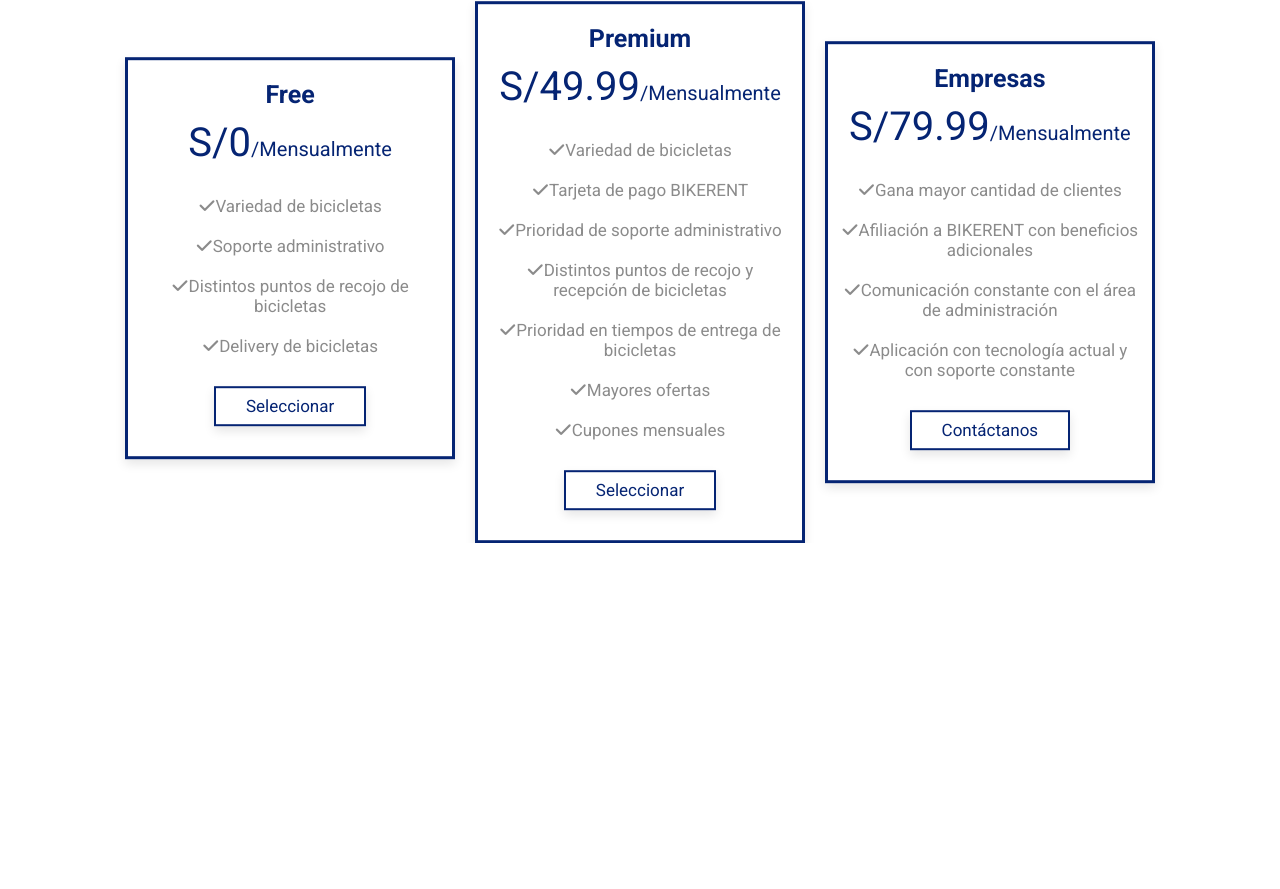
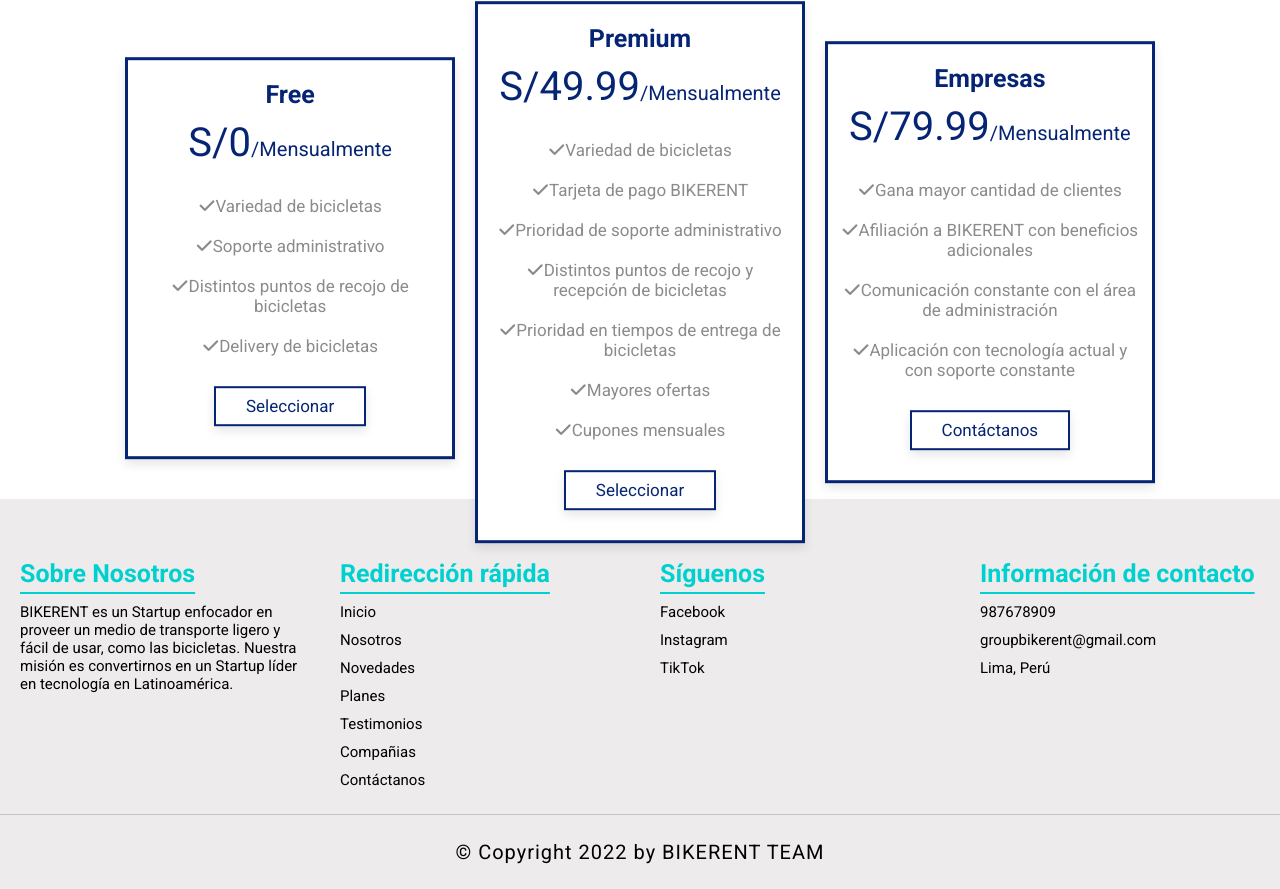
Before and after one commit to si385-2201-sx41-Grupo-4/landing-page-prueba, a plain HTML site: page index.html in a window 1280 px wide. Shown: the part 2070-2959 px from the top of the page. Before the commit the page ends 2613 px from the top, so only its background shows below. Drawn offline with Linux system fonts and the light colour scheme; a script that the page names is missing.

Commit message:
Update index.html

```diff
--- a/index.html
+++ b/index.html
@@ -138,6 +138,46 @@
             </div>
     </section>
     <!--PLANS SECTION ENDS-->
+<!--FOOTER SECTION STARTS-->
+<div class="footer">
+    <div class="box-container">
+        <div class="box">
+            <h3>Sobre Nosotros</h3>
+            <p>BIKERENT es un Startup enfocador en proveer un medio de transporte ligero y fácil de usar, como las bicicletas. Nuestra misión es convertirnos en un Startup líder en tecnología en Latinoamérica.</p>
+        </div>
+
+        <div class="box">
+            <h3>Redirección rápida</h3>
+            <a href="#">Inicio</a>
+            <a href="#">Nosotros</a>
+            <a href="#">Novedades</a>
+            <a href="#">Planes</a>
+            <a href="#">Testimonios</a>
+            <a href="#">Compañias</a>
+            <a href="#">Contáctanos</a>
+        </div>
+
+        <div class="box">
+            <h3>Síguenos</h3>
+            <a href="#">Facebook</a>
+            <a href="#">Instagram</a>
+            <a href="#">TikTok</a>
+        </div>
+
+        <div class="box">
+            <h3>Información de contacto</h3>
+                <p>987678909</p>
+                <p>groupbikerent@gmail.com</p>
+                <p>Lima, Perú</p>
+        </div>
+    </div>
+    <h1 class="credit"> &copy; Copyright 2022 by BIKERENT TEAM </h1>
+</div>
+<!--FOOTER SECTION ENDS-->
+
+
+
+
 
 
 </body>
```
